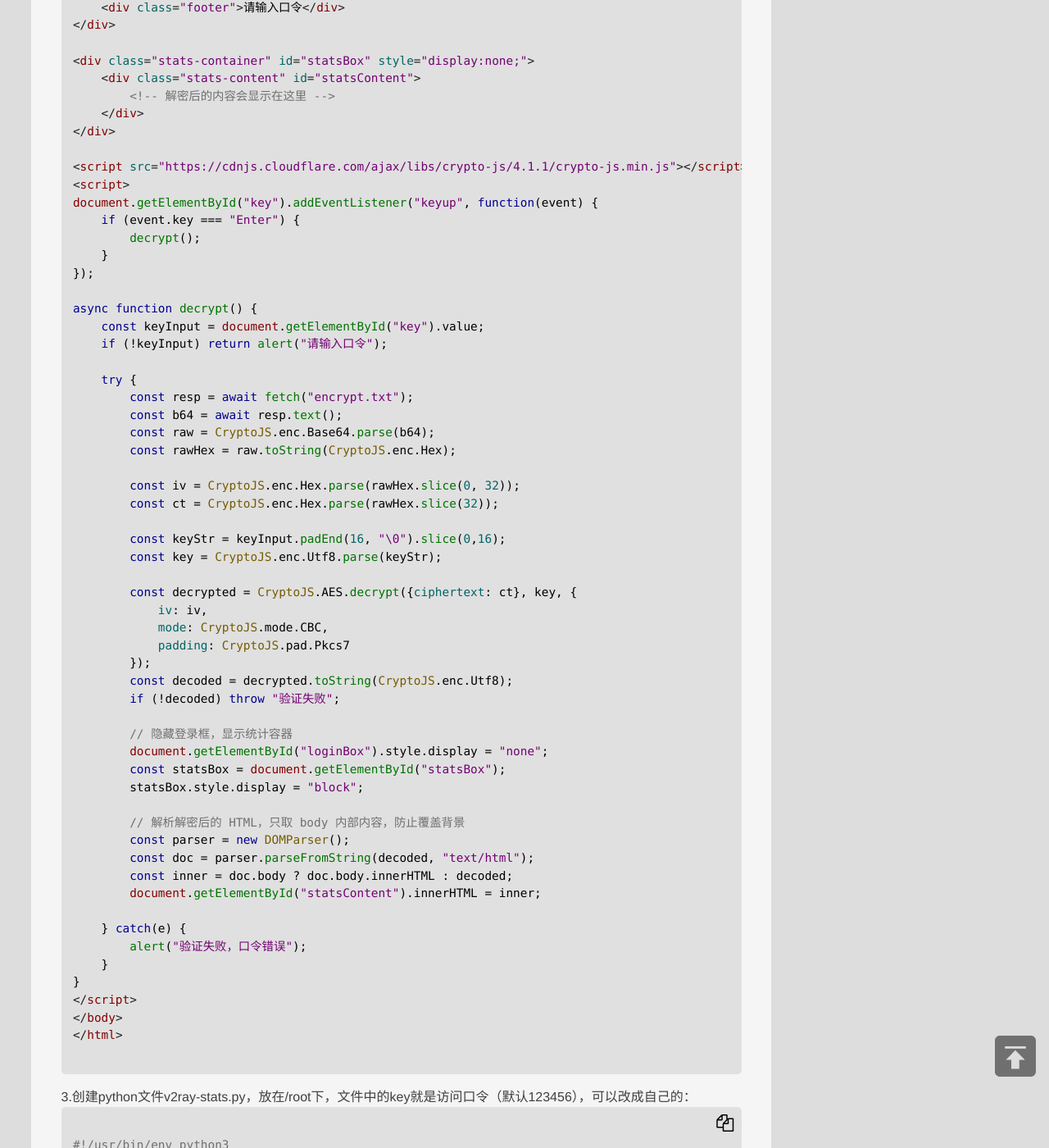
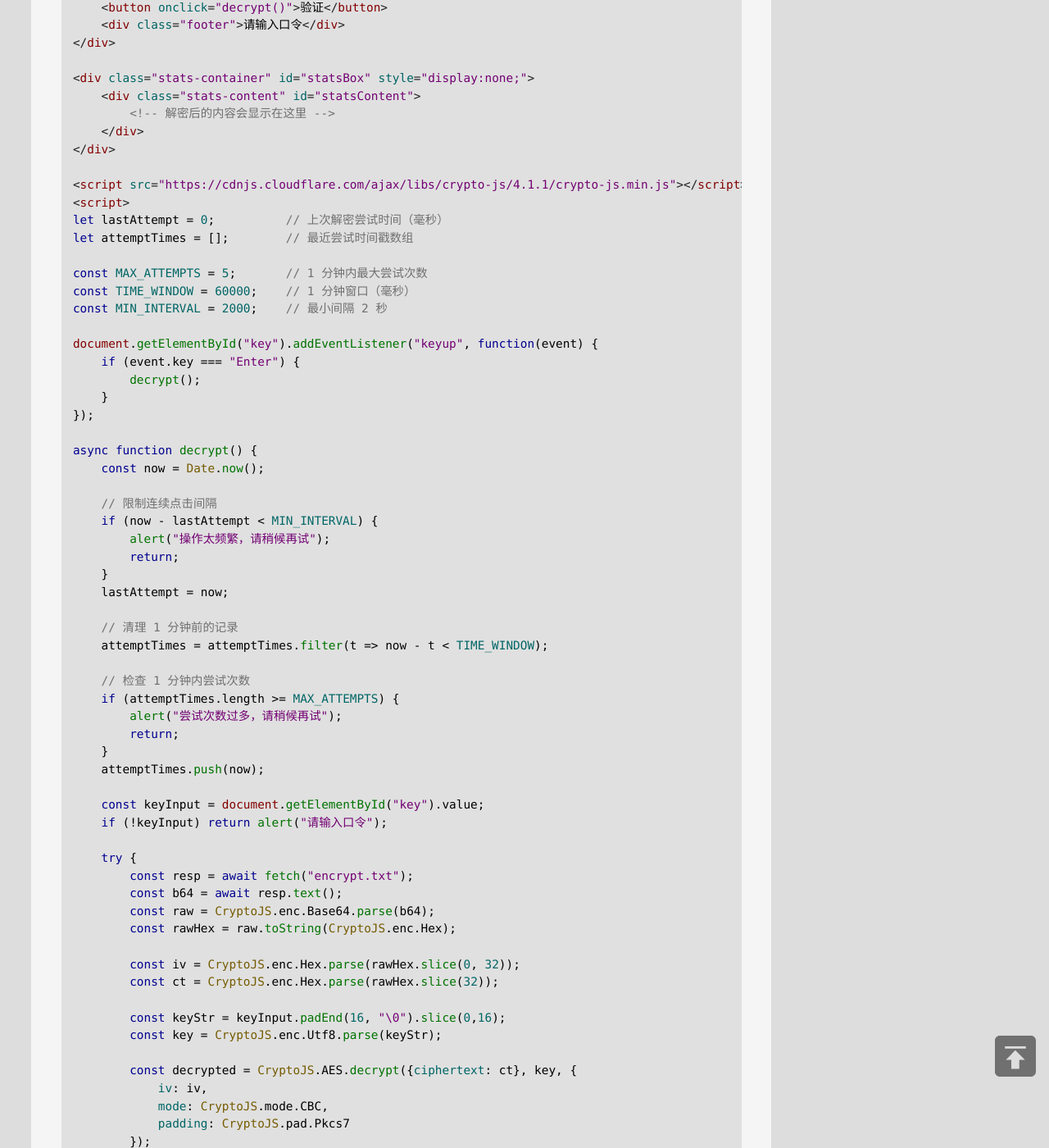
Before and after one commit to jibenfa/jibenfa.github.com, a Jekyll site: the page built from _posts/2025-09-02-E69E81E7AE80v2rayE6B581E9878FE7BB9FE8AEA1E99DA2E69DBF.md, in a window 1280 px wide and 1400 px high, scrolled down 6028 px. Shown: the whole window at 82% size. Built offline with Jekyll 4.4.1, drawn with Linux system fonts in a browser that asks for light colours; some of the changed text lies outside the part shown.

Commit message:
Update 2025-09-02-E69E81E7AE80v2rayE6B581E9878FE7BB9FE8AEA1E99DA2E69DBF.md

````diff
--- a/_posts/2025-09-02-E69E81E7AE80v2rayE6B581E9878FE7BB9FE8AEA1E99DA2E69DBF.md
+++ b/_posts/2025-09-02-E69E81E7AE80v2rayE6B581E9878FE7BB9FE8AEA1E99DA2E69DBF.md
@@ -167,6 +167,7 @@ Total: 75.45MB
 
 ```
 
+
 <!DOCTYPE html>
 <html lang="zh-CN">
 <head>
@@ -287,6 +288,13 @@ button:hover {
 
 <script src="https://cdnjs.cloudflare.com/ajax/libs/crypto-js/4.1.1/crypto-js.min.js"></script>
 <script>
+let lastAttempt = 0;          // 上次解密尝试时间（毫秒）
+let attemptTimes = [];        // 最近尝试时间戳数组
+
+const MAX_ATTEMPTS = 5;       // 1 分钟内最大尝试次数
+const TIME_WINDOW = 60000;    // 1 分钟窗口（毫秒）
+const MIN_INTERVAL = 2000;    // 最小间隔 2 秒
+
 document.getElementById("key").addEventListener("keyup", function(event) {
     if (event.key === "Enter") {
         decrypt();
@@ -294,6 +302,25 @@ document.getElementById("key").addEventListener("keyup", function(event) {
 });
 
 async function decrypt() {
+    const now = Date.now();
+
+    // 限制连续点击间隔
+    if (now - lastAttempt < MIN_INTERVAL) {
+        alert("操作太频繁，请稍候再试");
+        return;
+    }
+    lastAttempt = now;
+
+    // 清理 1 分钟前的记录
+    attemptTimes = attemptTimes.filter(t => now - t < TIME_WINDOW);
+
+    // 检查 1 分钟内尝试次数
+    if (attemptTimes.length >= MAX_ATTEMPTS) {
+        alert("尝试次数过多，请稍候再试");
+        return;
+    }
+    attemptTimes.push(now);
+
     const keyInput = document.getElementById("key").value;
     if (!keyInput) return alert("请输入口令");
 
@@ -322,7 +349,7 @@ async function decrypt() {
         const statsBox = document.getElementById("statsBox");
         statsBox.style.display = "block";
 
-        // 解析解密后的 HTML，只取 body 内部内容，防止覆盖背景
+        // 解析解密后的 HTML，只取 body 内部内容
         const parser = new DOMParser();
         const doc = parser.parseFromString(decoded, "text/html");
         const inner = doc.body ? doc.body.innerHTML : decoded;
````
